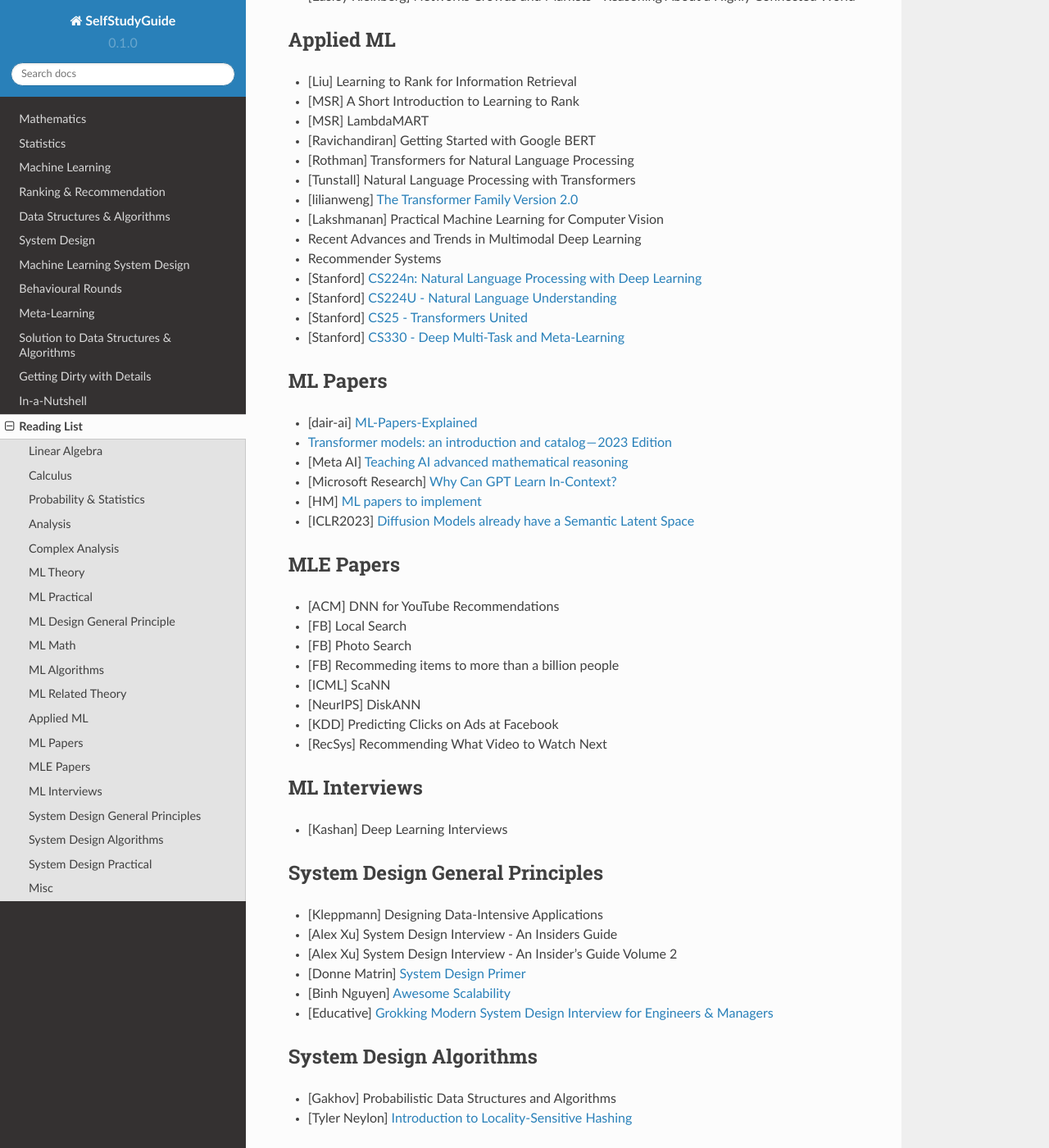
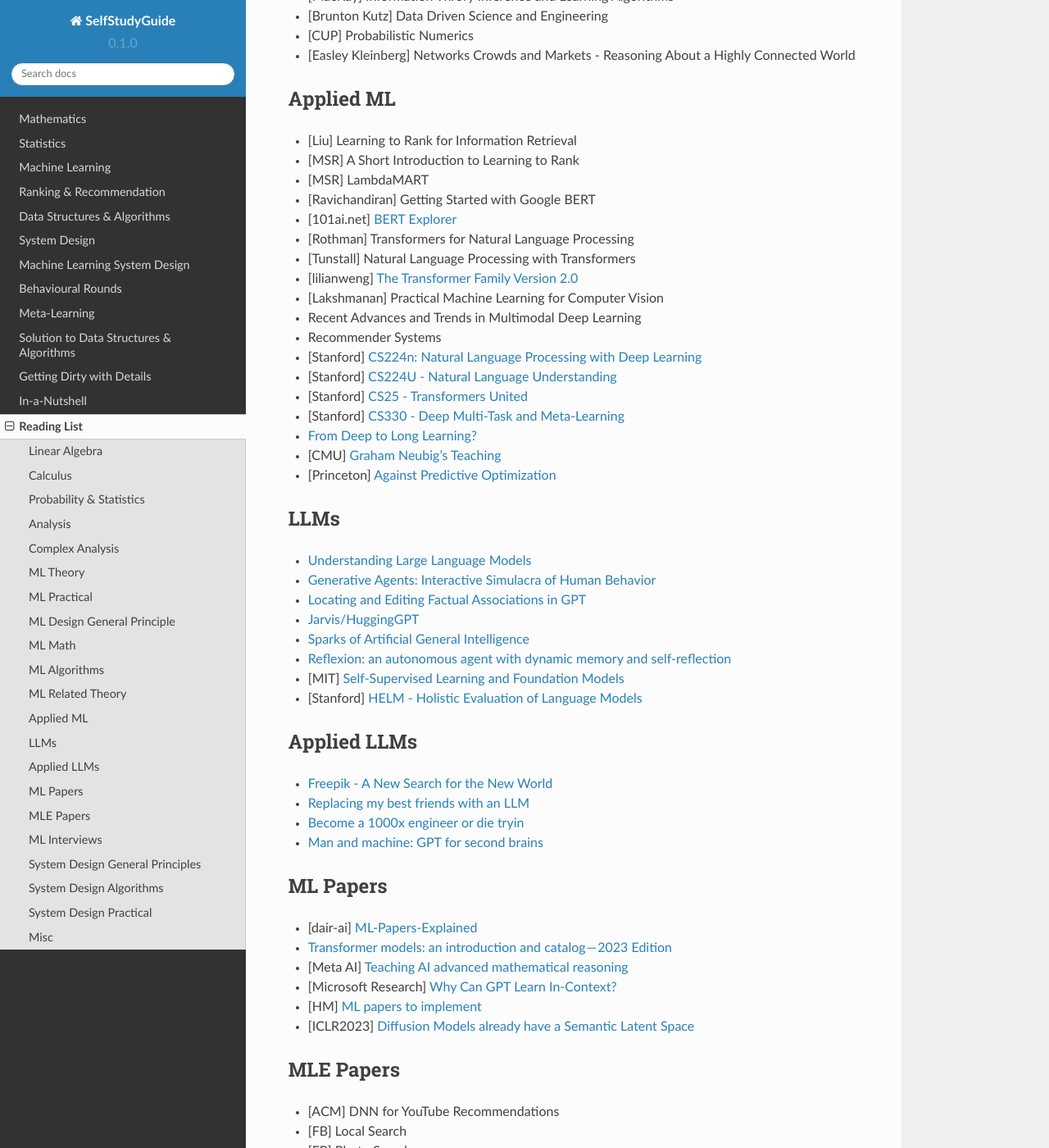
Before and after one commit to uselesstechjunks/leetcode, a Sphinx documentation site: the page built from docs/source/readlist.rst, in a window 1280 px wide and 1400 px high, scrolled down 2040 px. Shown: the whole window at 82% size. Built offline with Sphinx 7.4.7 and the Read the Docs theme 2.0.0, drawn with Linux system fonts in a browser that asks for light colours; some of the changed text lies outside the part shown.

Commit message:
Update readlist.rst (#53)

```diff
--- a/docs/source/readlist.rst
+++ b/docs/source/readlist.rst
@@ -43,6 +43,7 @@ ML Theory
 * [Mohri] `Foundations of Machine Learning <https://cs.nyu.edu/~mohri/mlbook/>`_
 * [CMU] `11-785 Deep Learning <https://www.youtube.com/playlist?list=PLp-0K3kfddPxRmjgjm0P1WT6H-gTqE8j9>`_
 * `Yet Another Derivation of Backpropagation in Matrix Form <https://sudeepraja.github.io/BackpropAdjoints/>`_
+* `The Decade of Deep Learning <https://bmk.sh/2019/12/31/The-Decade-of-Deep-Learning/>`_
 
 
 ML Practical
@@ -100,6 +104,7 @@ Applied ML
 * [MSR] A Short Introduction to Learning to Rank
 * [MSR] LambdaMART
 * [Ravichandiran] Getting Started with Google BERT
+* [101ai.net] `BERT Explorer <https://www.101ai.net/text/bert>`_
 * [Rothman] Transformers for Natural Language Processing
 * [Tunstall] Natural Language Processing with Transformers
 * [lilianweng] `The Transformer Family Version 2.0 <https://lilianweng.github.io/posts/2023-01-27-the-transformer-family-v2/>`_
@@ -110,6 +115,32 @@ Applied ML
 * [Stanford] `CS224U - Natural Language Understanding <https://www.youtube.com/playlist?list=PLoROMvodv4rPt5D0zs3YhbWSZA8Q_DyiJ>`_
 * [Stanford] `CS25 - Transformers United <https://www.youtube.com/playlist?list=PLoROMvodv4rNiJRchCzutFw5ItR_Z27CM>`_
 * [Stanford] `CS330 - Deep Multi-Task and Meta-Learning <https://www.youtube.com/playlist?list=PLoROMvodv4rMIJ-TvblAIkw28Wxi27B36>`_
+* `From Deep to Long Learning? <https://hazyresearch.stanford.edu/blog/2023-03-27-long-learning>`_
+* [CMU] `Graham Neubig's Teaching <https://www.phontron.com/teaching.php>`_
+* [Princeton] `Against Predictive Optimization <https://predictive-optimization.cs.princeton.edu/>`_
+
+
+LLMs
+***********************************
+
+* `Understanding Large Language Models <https://magazine.sebastianraschka.com/p/understanding-large-language-models>`_
+* `Generative Agents: Interactive Simulacra of Human Behavior <https://arxiv.org/pdf/2304.03442.pdf>`_
+* `Locating and Editing Factual Associations in GPT <https://arxiv.org/pdf/2202.05262.pdf>`_
+* `Jarvis/HuggingGPT <https://github.com/microsoft/JARVIS>`_
+* `Sparks of Artificial General Intelligence <https://arxiv.org/pdf/2303.12712.pdf>`_
+* `Reflexion: an autonomous agent with dynamic memory and self-reflection <https://arxiv.org/pdf/2303.11366.pdf>`_
+* [MIT] `Self-Supervised Learning and Foundation Models <https://www.futureofai.mit.edu/>`_
+* [Stanford] `HELM - Holistic Evaluation of Language Models <https://crfm.stanford.edu/helm/latest/>`_
+
+
+Applied LLMs
+***********************************
+
+* `Freepik - A New Search for the New World <https://www.freepik.com/blog/new-search-new-world/>`_
+* `Replacing my best friends with an LLM <https://www.izzy.co/blogs/robo-boys.html>`_
+* `Become a 1000x engineer or die tryin <https://kadekillary.work/posts/1000x-eng/>`_
+* `Man and machine: GPT for second brains <https://reasonabledeviations.com/2023/02/05/gpt-for-second-brain/>`_
+
 
 ML Papers
 ***********************************
@@ -120,6 +151,7 @@ ML Papers
 * [Microsoft Research] `Why Can GPT Learn In-Context? <https://arxiv.org/pdf/2212.10559v2.pdf>`_
 * [HM] `ML papers to implement <https://news.ycombinator.com/item?id=34503362>`_
 * [ICLR2023] `Diffusion Models already have a Semantic Latent Space <https://arxiv.org/pdf/2210.10960.pdf>`_
+
 
 MLE Papers
 ***********************************
@@ -132,6 +164,8 @@ MLE Papers
 * [NeurIPS] DiskANN
 * [KDD] Predicting Clicks on Ads at Facebook
 * [RecSys] Recommending What Video to Watch Next
+* `91% of ML Models Degrade in Time <https://www.nannyml.com/blog/91-of-ml-perfomance-degrade-in-time>`_
+
 
 ML Interviews
 ***********************************
@@ -147,6 +181,8 @@ System Design General Principles
 * [Donne Matrin] `System Design Primer <https://github.com/donnemartin/system-design-primer>`_
 * [Binh Nguyen] `Awesome Scalability <https://github.com/binhnguyennus/awesome-scalability>`_
 * [Educative] `Grokking Modern System Design Interview for Engineers & Managers <https://www.educative.io/courses/grokking-modern-system-design-interview-for-engineers-managers>`_
+* `A Senior Engineer's Guide to System Design Interview <https://interviewing.io/guides/system-design-interview>`_
+
 
 System Design Algorithms
 ***********************************
@@ -176,3 +215,14 @@ Misc
 * `Introducing Austral: A Systems Language with Linear Types and Capabilities <https://borretti.me/article/introducing-austral>`_
 * `A Beautiful Mathematical Reading List for 2023 <https://abakcus.com/a-beautiful-mathematical-reading-list-for-2023/>`_
 * `Vector Animations With Python <https://zulko.github.io/blog/2014/09/20/vector-animations-with-python/>`_
+* `Systems design 2: What we hope we know <https://apenwarr.ca/log/20230415>`_
+* `Irregular Expressions <https://tavianator.com/2023/irregex.html>`_
+* `The Prospect of an AI Winter <https://www.erichgrunewald.com/posts/the-prospect-of-an-ai-winter/>`_
+* `When Will AI Take Your Job? <https://unchartedterritories.tomaspueyo.com/p/when-will-ai-take-your-job>`_
+* `What Is Disruptive Innovation? <https://hbr.org/2015/12/what-is-disruptive-innovation>`_
+* `Category Theory ∩ Machine Learning <https://github.com/bgavran/Category_Theory_Machine_Learning>`_
+* `Building a Better World without Jobs <https://workforcefuturist.substack.com/p/building-a-better-world-without-jobs-video>`_
+* `The Joy of Abstraction - An Introduction to Category Theory <https://johncarlosbaez.wordpress.com/2023/02/11/the-joy-of-abstraction/>`_
+* `Clean Code - Horrible Performance <https://www.computerenhance.com/p/clean-code-horrible-performance>`_
+* `Reverse Engineering a Mysterious UDP stream in my hotel <https://www.gkbrk.com/2016/05/hotel-music/>`_
+* `Procrastinating is linked to health and career problems <https://theconversation.com/procrastinating-is-linked-to-health-and-career-problems-but-there-are-things-you-can-do-to-stop-188322>`_
```
Also changed, not shown: other parts of docs/source/readlist.rst (+6 -0 lines).
